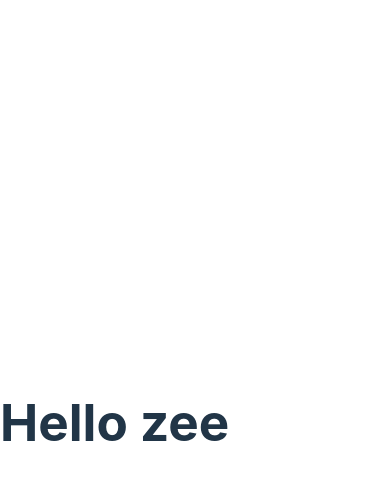
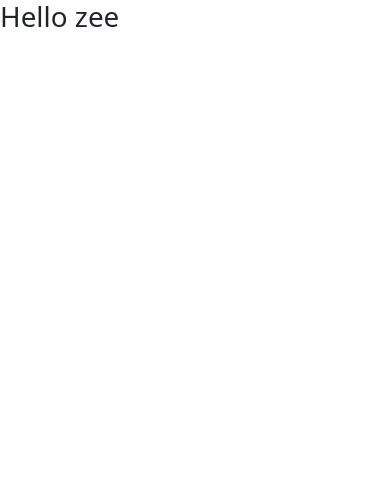
Before and after one commit to zeeshantariq08/game-app, a React (Vite) app in the folder react-app/: page / in a window 390 px wide. Shown: the top 480 px of the page. Built offline with nearby package versions, Linux system fonts and the light colour scheme.

Commit message:
installed bootstrap for better styles and responsiveness

```diff
--- /dev/null
+++ b/package.json
@@ -0,0 +1,5 @@
+{
+  "dependencies": {
+    "bootstrap": "^5.2.3"
+  }
+}
--- a/react-app/src/App.css
+++ /dev/null
@@ -1,44 +0,0 @@
-#root {
-    max-width: 1280px;
-    margin: 0 auto;
-    padding: 2rem;
-    text-align: center;
-}
-
-.logo {
-    height: 6em;
-    padding: 1.5em;
-    will-change: filter;
-    transition: filter 300ms;
-}
-
-.logo:hover {
-    filter: drop-shadow(0 0 2em #646cffaa);
-}
-
-.logo.react:hover {
-    filter: drop-shadow(0 0 2em #61dafbaa);
-}
-
-@keyframes logo-spin {
-    from {
-        transform: rotate(0deg);
-    }
-    to {
-        transform: rotate(360deg);
-    }
-}
-
-@media (prefers-reduced-motion: no-preference) {
-    a:nth-of-type(2) .logo {
-        animation: logo-spin infinite 20s linear;
-    }
-}
-
-.card {
-    padding: 2em;
-}
-
-.read-the-docs {
-    color: #888;
-}
--- a/react-app/src/index.css
+++ /dev/null
@@ -1,74 +0,0 @@
-:root {
-    font-family: Inter, system-ui, Avenir, Helvetica, Arial, sans-serif;
-    line-height: 1.5;
-    font-weight: 400;
-
-    color-scheme: light dark;
-    color: rgba(255, 255, 255, 0.87);
-    background-color: #242424;
-
-    font-synthesis: none;
-    text-rendering: optimizeLegibility;
-    -webkit-font-smoothing: antialiased;
-    -moz-osx-font-smoothing: grayscale;
-    -webkit-text-size-adjust: 100%;
-}
-
-a {
-    font-weight: 500;
-    color: #646cff;
-    text-decoration: inherit;
-}
-
-a:hover {
-    color: #535bf2;
-}
-
-body {
-    margin: 0;
-    display: flex;
-    place-items: center;
-    min-width: 320px;
-    min-height: 100vh;
-}
-
-h1 {
-    font-size: 3.2em;
-    line-height: 1.1;
-}
-
-button {
-    border-radius: 8px;
-    border: 1px solid transparent;
-    padding: 0.6em 1.2em;
-    font-size: 1em;
-    font-weight: 500;
-    font-family: inherit;
-    background-color: #1a1a1a;
-    cursor: pointer;
-    transition: border-color 0.25s;
-}
-
-button:hover {
-    border-color: #646cff;
-}
-
-button:focus,
-button:focus-visible {
-    outline: 4px auto -webkit-focus-ring-color;
-}
-
-@media (prefers-color-scheme: light) {
-    :root {
-        color: #213547;
-        background-color: #ffffff;
-    }
-
-    a:hover {
-        color: #747bff;
-    }
-
-    button {
-        background-color: #f9f9f9;
-    }
-}
--- a/react-app/src/main.tsx
+++ b/react-app/src/main.tsx
@@ -1,7 +1,7 @@
 import React from 'react'
 import ReactDOM from 'react-dom/client'
 import App from './App'
-import './index.css'
+import 'bootstrap/dist/css/bootstrap.min.css'
 
 ReactDOM.createRoot(document.getElementById('root') as HTMLElement).render(
     <React.StrictMode>
```
Also changed, not shown: 1 other file (tests, documents, lock files or other folders).
